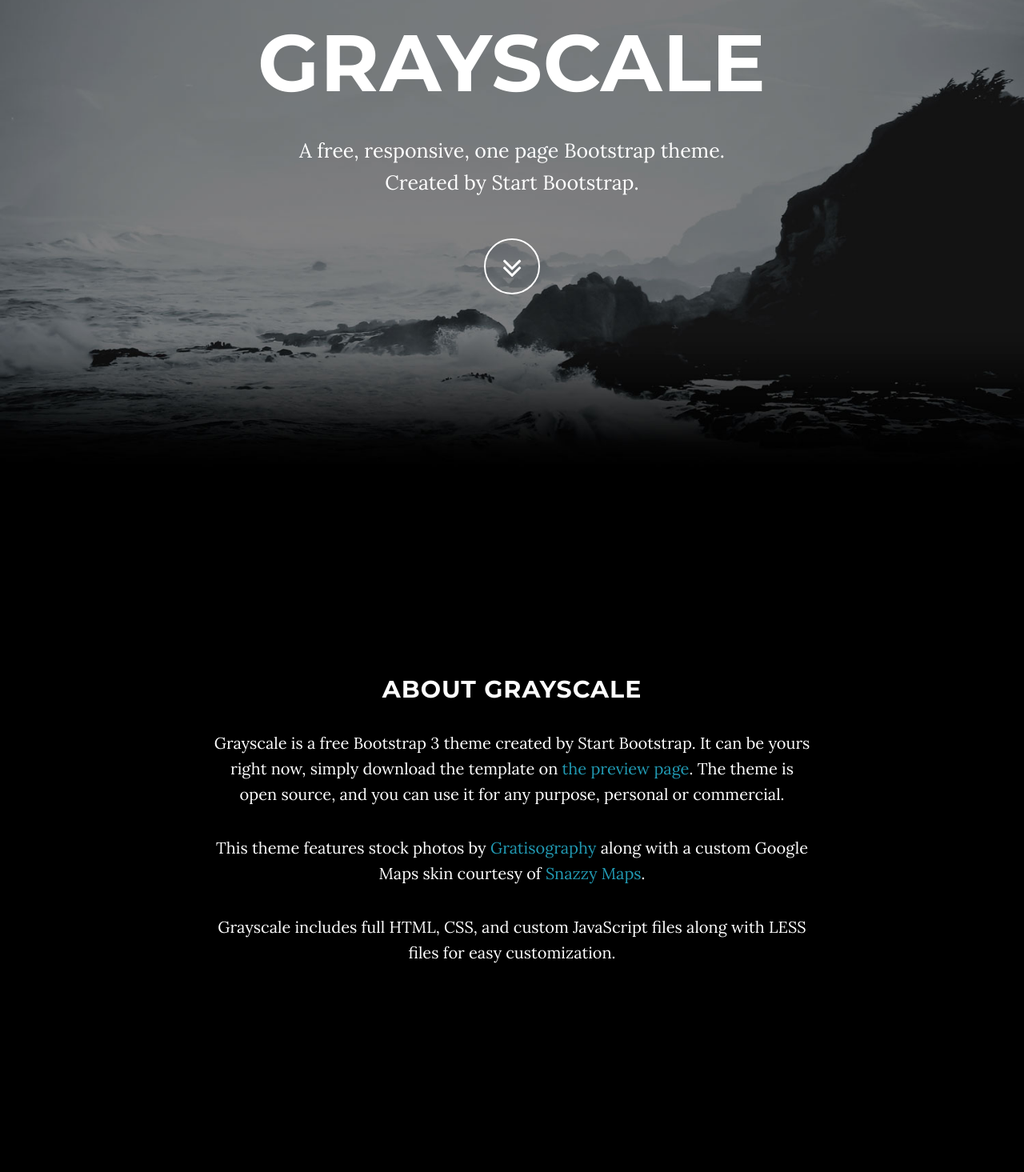
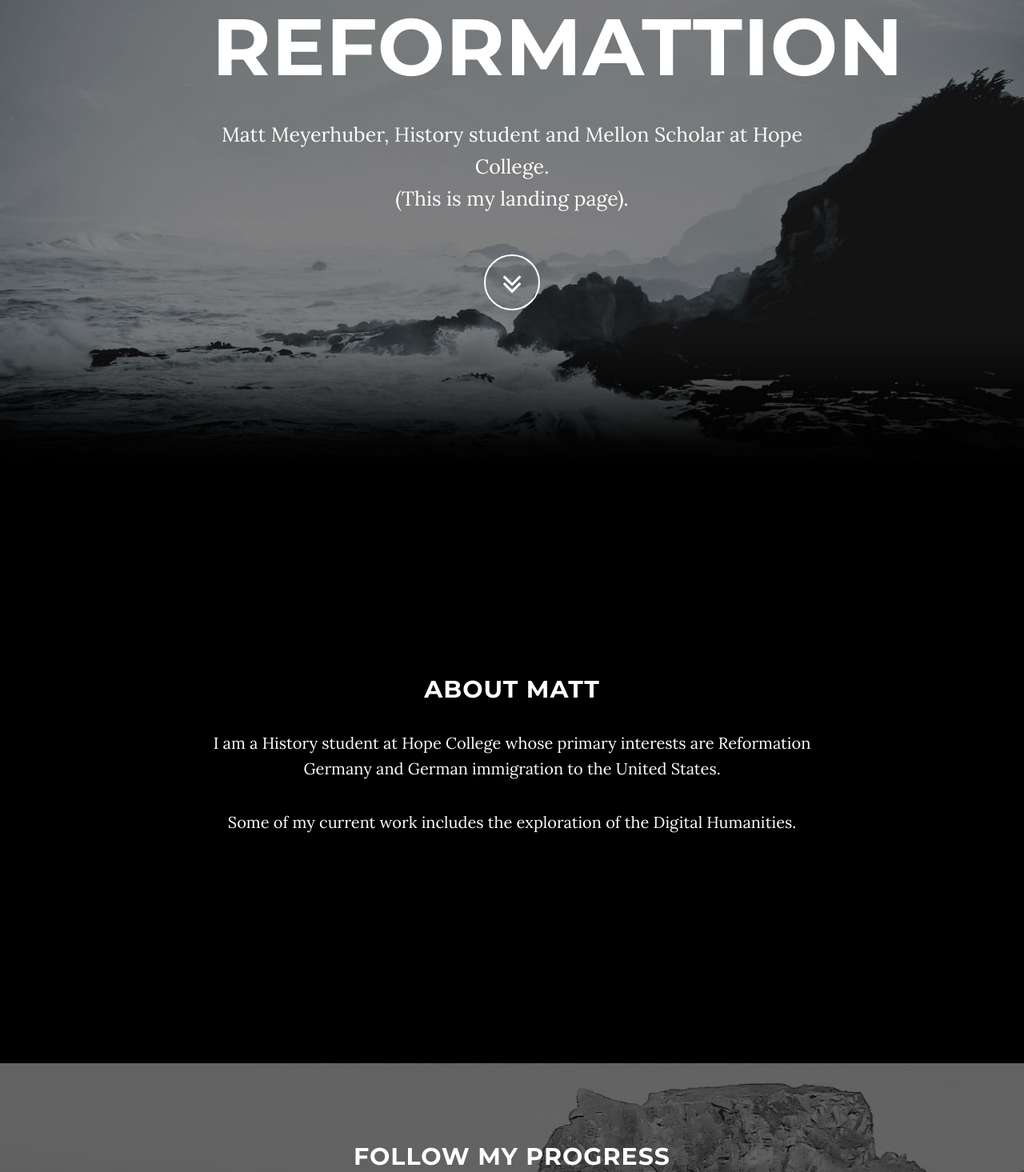
Before and after one commit to Reformattion/Reformattion.github.io, a plain HTML site: page index.html in a window 1280 px wide. Shown: the part 205-1670 px from the top of the page at 80% size. Drawn offline with Linux system fonts and the light colour scheme; some packages are replaced by stand-ins of ours.

Commit message:
Update index.html

```diff
--- a/index.html
+++ b/index.html
@@ -74,8 +74,8 @@
             <div class="container">
                 <div class="row">
                     <div class="col-md-8 col-md-offset-2">
-                        <h1 class="brand-heading">Grayscale</h1>
-                        <p class="intro-text">A free, responsive, one page Bootstrap theme.<br>Created by Start Bootstrap.</p>
+                        <h1 class="brand-heading">Reformattion</h1>
+                        <p class="intro-text">Matt Meyerhuber, History student and Mellon Scholar at Hope College.<br>(This is my landing page).</p>
                         <a href="#about" class="btn btn-circle page-scroll">
                             <i class="fa fa-angle-double-down animated"></i>
                         </a>
@@ -89,10 +89,10 @@
     <section id="about" class="container content-section text-center">
         <div class="row">
             <div class="col-lg-8 col-lg-offset-2">
-                <h2>About Grayscale</h2>
-                <p>Grayscale is a free Bootstrap 3 theme created by Start Bootstrap. It can be yours right now, simply download the template on <a href="http://startbootstrap.com/template-overviews/grayscale/">the preview page</a>. The theme is open source, and you can use it for any purpose, personal or commercial.</p>
-                <p>This theme features stock photos by <a href="http://gratisography.com/">Gratisography</a> along with a custom Google Maps skin courtesy of <a href="http://snazzymaps.com/">Snazzy Maps</a>.</p>
-                <p>Grayscale includes full HTML, CSS, and custom JavaScript files along with LESS files for easy customization.</p>
+                <h2>About Matt</h2>
+                <p>I am a History student at Hope College whose primary interests are Reformation Germany and German immigration to the United States.</p>
+                <p> Some of my current work includes the exploration of the Digital Humanities.</p>
+                <p></p>
             </div>
         </div>
     </section>
@@ -102,7 +102,7 @@
         <div class="download-section">
             <div class="container">
                 <div class="col-lg-8 col-lg-offset-2">
-                    <h2>Download Grayscale</h2>
+                    <h2>Follow my progress</h2>
                     <p>You can download Grayscale for free on the preview page at Start Bootstrap.</p>
                     <a href="http://startbootstrap.com/template-overviews/grayscale/" class="btn btn-default btn-lg">Visit Download Page</a>
                 </div>
@@ -114,16 +114,16 @@
     <section id="contact" class="container content-section text-center">
         <div class="row">
             <div class="col-lg-8 col-lg-offset-2">
-                <h2>Contact Start Bootstrap</h2>
+                <h2>Contact Matt Meyerhuber</h2>
                 <p>Feel free to email us to provide some feedback on our templates, give us suggestions for new templates and themes, or to just say hello!</p>
                 <p><a href="mailto:feedback@startbootstrap.com">feedback@startbootstrap.com</a>
                 </p>
                 <ul class="list-inline banner-social-buttons">
                     <li>
-                        <a href="https://twitter.com/SBootstrap" class="btn btn-default btn-lg"><i class="fa fa-twitter fa-fw"></i> <span class="network-name">Twitter</span></a>
+                        <a href="https://twitter.com/Reformattion" class="btn btn-default btn-lg"><i class="fa fa-twitter fa-fw"></i> <span class="network-name">Twitter</span></a>
                     </li>
                     <li>
-                        <a href="https://github.com/IronSummitMedia/startbootstrap" class="btn btn-default btn-lg"><i class="fa fa-github fa-fw"></i> <span class="network-name">Github</span></a>
+                        <a href="https://github.com/Reformattion/Reformattion.github.io" class="btn btn-default btn-lg"><i class="fa fa-github fa-fw"></i> <span class="network-name">Github</span></a>
                     </li>
                     <li>
                         <a href="https://plus.google.com/+Startbootstrap/posts" class="btn btn-default btn-lg"><i class="fa fa-google-plus fa-fw"></i> <span class="network-name">Google+</span></a>
```
